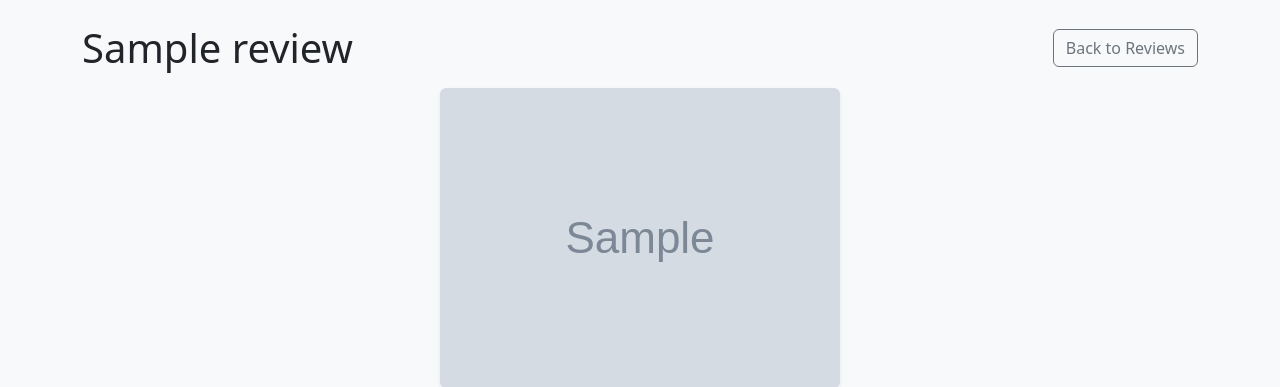
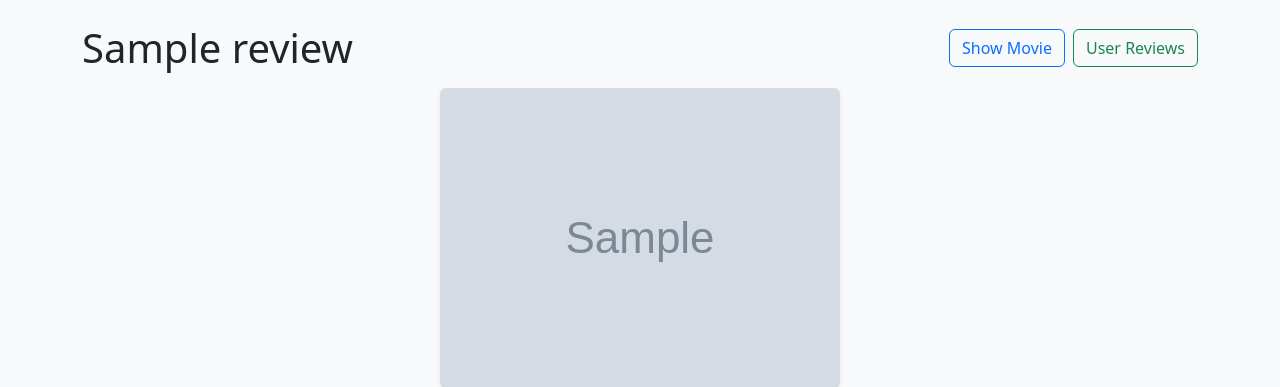
Before and after one commit to Nugamoto/MovieMatrix, a Flask app: page /users/1/review/1 in a window 1280 px wide. Shown: the part 56-443 px from the top of the page. Run offline with Flask 3, Linux system fonts and the light colour scheme; tables that the repository leaves empty hold one stand-in row (values such as "Sample post"); grey boxes marked "Sample" are stand-in pictures; some libraries are stand-ins or nearby versions.

Commit message:
feat(review): add “Back to User Reviews” and “Show Movie” buttons on review detail

```diff
--- a/templates/review_detail.html
+++ b/templates/review_detail.html
@@ -4,31 +4,46 @@
 {% block content %}
 <div class="d-flex justify-content-between align-items-center mb-3">
     <h1 class="mb-0">{{ review.title }}</h1>
-    <a href="{{ url_for('movie_reviews', movie_id=movie.id) }}"
-       class="btn btn-outline-secondary">Back to Reviews</a>
+
+    <div class="d-flex gap-2">
+        <a href="{{ url_for('movie_reviews',
+                    movie_id=movie.id,
+                    next=request.full_path) }}"
+           class="btn btn-outline-primary">
+            Show&nbsp;Movie
+        </a>
+        <a href="{{ url_for('user_reviews', user_id=review.user.id) }}"
+           class="btn btn-outline-success">User&nbsp;Reviews</a>
+    </div>
 </div>
 
 {% if movie.poster_url and movie.poster_url != 'N/A' %}
 <div class="text-center mb-4">
-    <img src="{{ movie.poster_url }}" class="img-fluid rounded shadow-sm"
-         alt="Poster of {{ movie.title }}" style="max-height:300px;">
+    <img src="{{ movie.poster_url }}"
+         class="img-fluid rounded shadow-sm"
+         style="max-height:300px"
+         alt="Poster of {{ movie.title }}">
 </div>
 {% endif %}
 
 <p><strong>Movie:</strong> {{ movie.title }} ({{ movie.year }})</p>
 <p><strong>Author:</strong> {{ review.user.username }}</p>
 <p><strong>Rating:</strong> {{ review.user_rating }}</p>
-
 <hr>
 <p>{{ review.text }}</p>
 
 {% if is_owner %}
 <hr>
 <div class="d-flex gap-2">
-    <a href="{{ url_for('edit_review', user_id=user_id, review_id=review.id, next=request.full_path) }}"
+    <a href="{{ url_for('edit_review',
+                        user_id=review.user.id,
+                        review_id=review.id,
+                        next=request.full_path) }}"
        class="btn btn-sm btn-outline-secondary">Edit</a>
     <form method="POST"
-          action="{{ url_for('delete_review', user_id=user_id, review_id=review.id) }}">
+          action="{{ url_for('delete_review',
+                             user_id=review.user.id,
+                             review_id=review.id) }}">
         <button type="submit" class="btn btn-sm btn-outline-danger">Delete</button>
     </form>
 </div>
```
